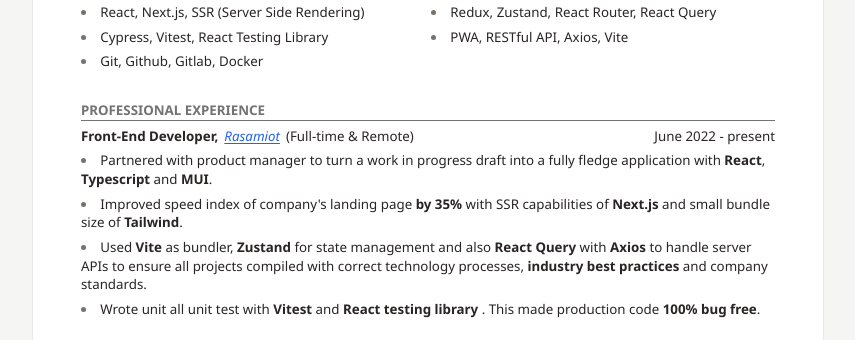
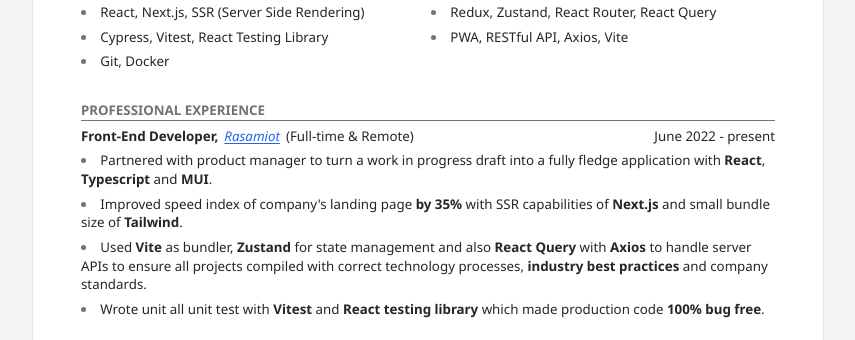
Before and after one commit to HessamCheraghi/resume, an Astro site: page / in a window 1280 px wide. Shown: the part 494-834 px from the top of the page, without its empty margins (212-1067 px from the left). Built offline with nearby package versions, Linux system fonts and the light colour scheme; Astro itself is replaced by a stand-in of ours.

Commit message:
fix: final iteration on resume.

```diff
--- a/src/components/Experience.astro
+++ b/src/components/Experience.astro
@@ -44,7 +44,7 @@
         <li>
           Wrote unit all unit test with <strong>Vitest</strong> and <strong>
             React testing library
-          </strong>. This made production code <strong>100% bug free</strong>.
+          </strong>which made production code <strong>100% bug free</strong>.
         </li>
       </ul>
     </div>
--- a/src/components/TechnicalSkills.astro
+++ b/src/components/TechnicalSkills.astro
@@ -12,6 +12,6 @@
     <li>Redux, Zustand, React Router, React Query</li>
     <li>Cypress, Vitest, React Testing Library</li>
     <li>PWA, RESTful API, Axios, Vite</li>
-    <li>Git, Github, Gitlab, Docker</li>
+    <li>Git, Docker</li>
   </ul>
 </Section>
```
